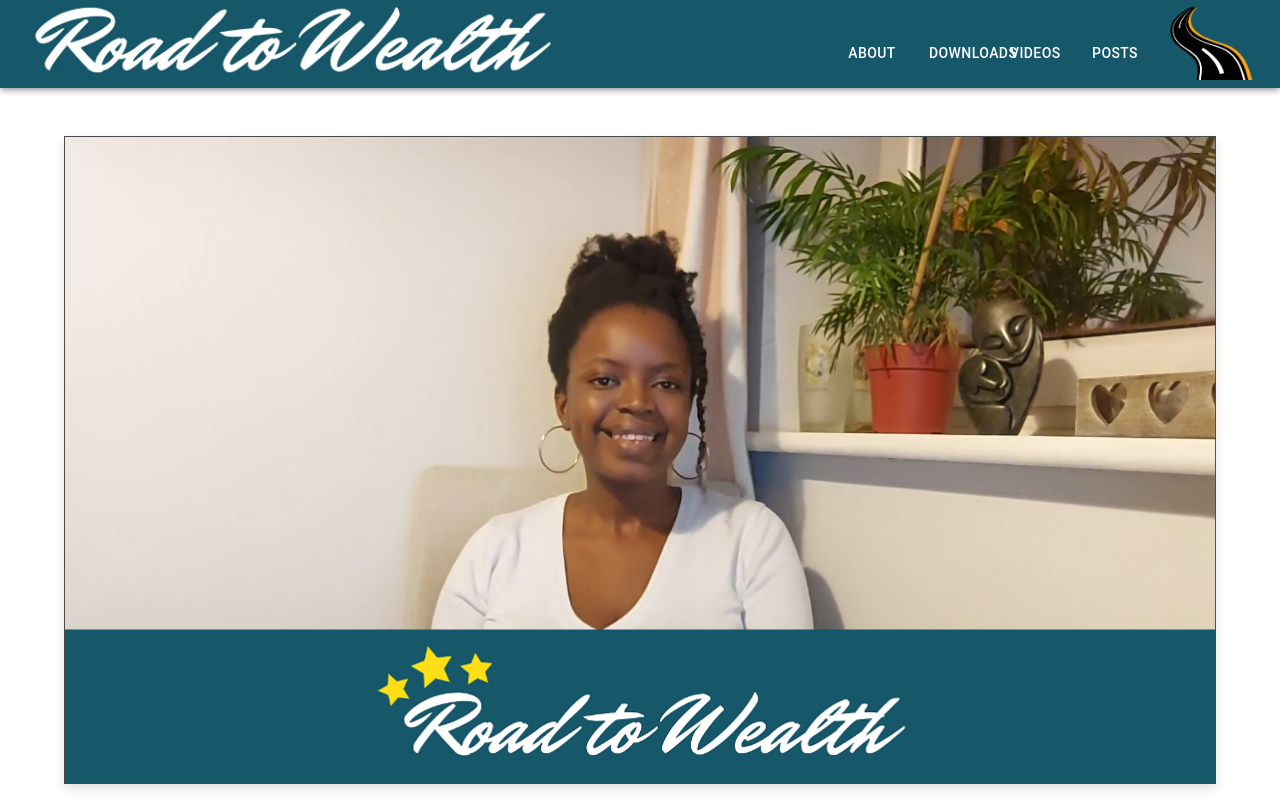
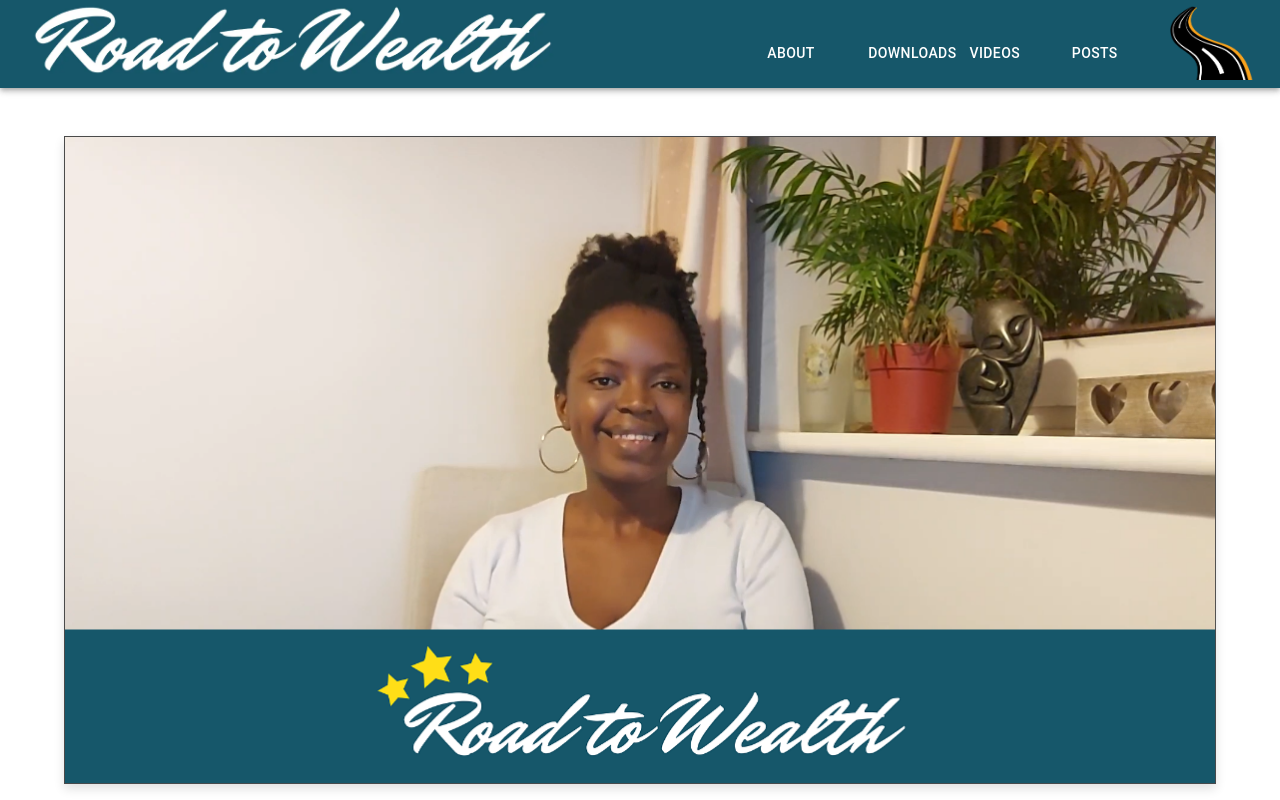
Before and after one commit to khumbon/road-to-wealth, a Next.js app: page / in a window 1280 px wide. Shown: the top 800 px of the page. Built offline with nearby package versions, Linux system fonts and the light colour scheme.

Commit message:
Spaced menu

```diff
--- a/components/Navbar/index.tsx
+++ b/components/Navbar/index.tsx
@@ -48,14 +48,14 @@ const ResponsiveAppBar = () => {
       <AppBar position="static" style={{ background: colours.brand }}>
         <Toolbar disableGutters>
           <Grid container spacing={2} columns={32}>
-            <Grid item xs={20} style={{ marginLeft: '30px' }}>
+            <Grid item xs={18} style={{ marginLeft: '30px' }}>
               <Link href="/">
                 <a>
                   <Image src={Name.src} width="525.3px" height="80px" alt="Road to Wealth Logo" />
                 </a>
               </Link>
             </Grid>
-            <Grid item xs={8}>
+            <Grid item xs={10}>
               {isMobile ? (
                 <div className="collapsedMenu">
                   <IconButton
```
